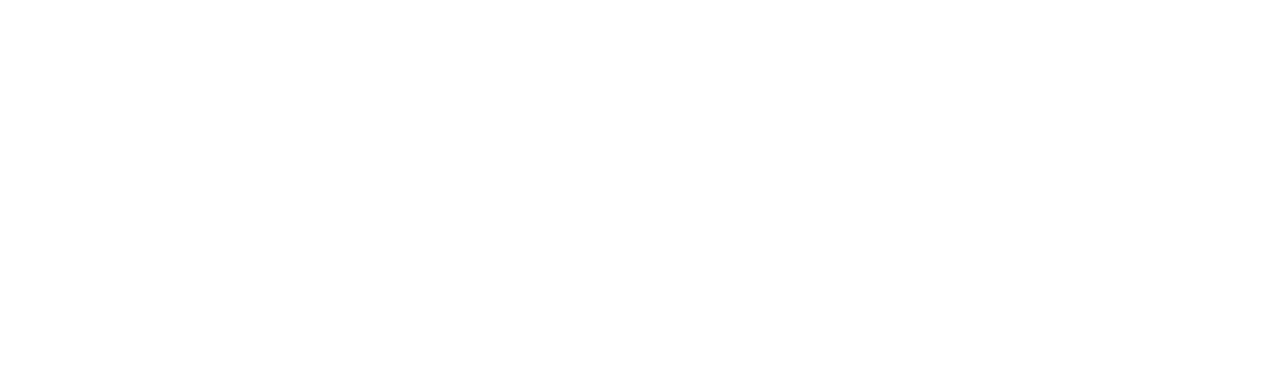
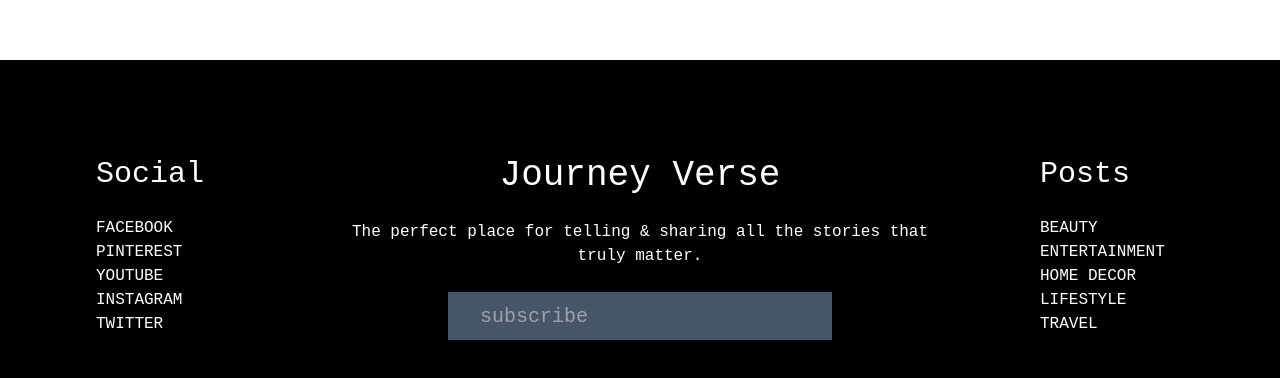
Before and after one commit to MdNadiruzzamanNibras/Journey_Verse, a Next.js app: page / in a window 1280 px wide. Shown: the part 812-1190 px from the top of the page. Before the commit the page ends 800 px from the top, so only its background shows below. Built offline with nearby package versions, Linux system fonts and the light colour scheme.

Commit message:
footer complete

```diff
--- /dev/null
+++ b/src/Component/Footer.jsx
@@ -0,0 +1,37 @@
+const Footer = () => {
+    return (
+        <div className="bg-black text-white py-24">
+            <div className="container mx-auto">
+                <div className="grid grid-cols-12 ">
+                    <div className="col-span-3 flex flex-col lg:ml-24">
+                        <h4 className="text-3xl mb-6">Social</h4>
+                        <p className="cursor-pointer">FACEBOOK</p>
+                        <p className="cursor-pointer">PINTEREST</p>
+                        <p className="cursor-pointer">YOUTUBE</p>
+                        <p className="cursor-pointer">INSTAGRAM</p>
+                        <p className="cursor-pointer">TWITTER</p>
+                    </div>
+                    <div className="col-span-6 text-center">
+                        <h1 className="text-4xl mb-6">Journey Verse</h1>
+                        <p className="mb-6">The perfect place for telling & sharing all the stories that <br className="" /> truly matter.</p>
+                        <input type="text" placeholder="subscribe" className="bg-slate-600 focus:outline-none pl-8 text-white lg:w-96 lg:h-12 text-xl"/>
+                    </div>
+                    <div className="col-span-3 flex flex-col lg:ml-20">
+                        <h4 className="text-3xl mb-6">Posts</h4>
+                        <p className="cursor-pointer">BEAUTY</p>
+                        <p className="cursor-pointer">ENTERTAINMENT
+</p>
+                        <p className="cursor-pointer">HOME DECOR
+</p>
+                        <p className="cursor-pointer">LIFESTYLE
+</p>
+                        <p className="cursor-pointer">TRAVEL
+</p>
+                    </div>
+                </div>
+            </div>
+        </div>
+    );
+};
+
+export default Footer;
--- a/src/Component/Navbar.jsx
+++ b/src/Component/Navbar.jsx
@@ -17,7 +17,7 @@
   const router = useRouter();
   const isPathActive = (path) => {
     return router.pathname === path
-      ? "bg-black px-3 py-1 text-white rounded-lg"
+      ? "bg-red-500 px-3 py-1 text-white rounded-lg"
       : "";
   };
     return (
--- a/src/app/globals.css
+++ b/src/app/globals.css
@@ -1,3 +1,11 @@
 @tailwind base;
 @tailwind components;
 @tailwind utilities;
+
+@import url('https://fonts.googleapis.com/css2?family=Kode+Mono&display=swap');
+
+* {
+    font-family: "Kode Mono", monospace;
+    font-weight: 400;
+    font-style: normal;
+}
--- a/src/app/layout.jsx
+++ b/src/app/layout.jsx
@@ -1,6 +1,7 @@
 import { Inter } from "next/font/google";
 import "./globals.css";
 import Navbar from "@/Component/Navbar";
+import Footer from "@/Component/Footer";
 
 const inter = Inter({ subsets: ["latin"] });
 
@@ -14,8 +15,10 @@
     <html lang="en">
       <body className={inter.className}>
         <Navbar/>
-        {children}
-
+        <div style={{minHeight:"100vh"}}>
+          {children}
+        </div>
+      <Footer/>
       </body>
     </html>
   );
```
